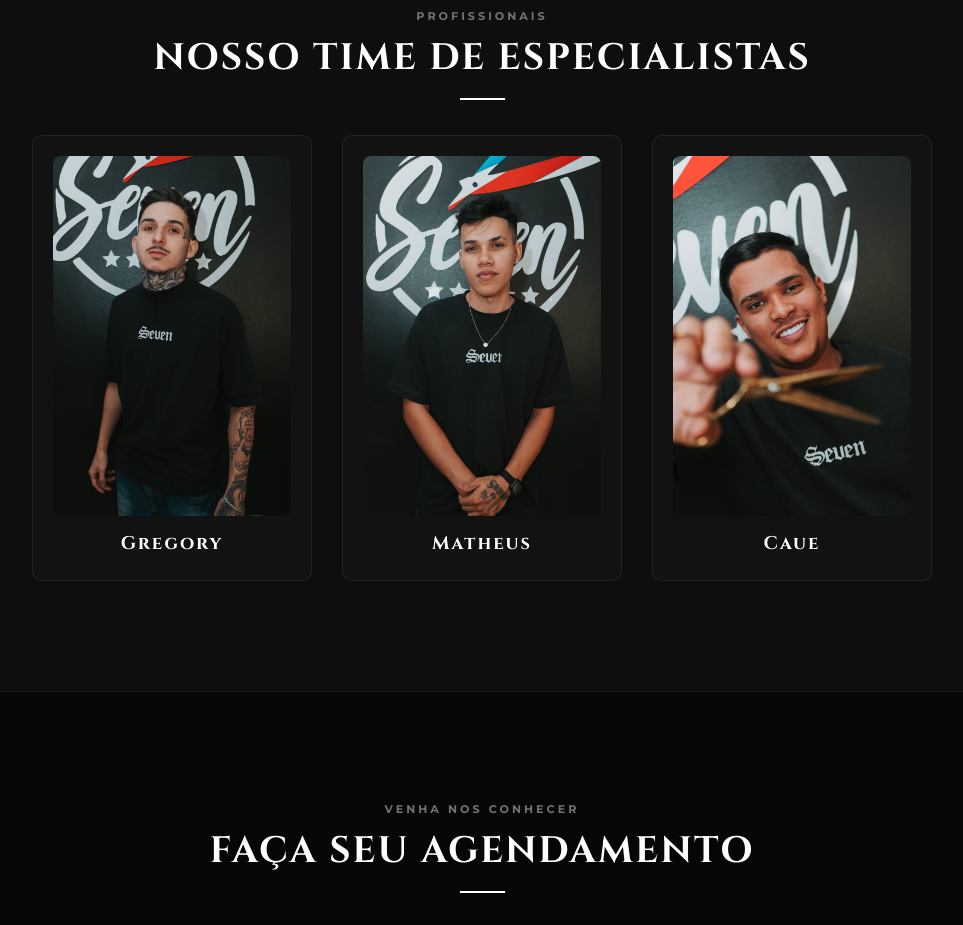
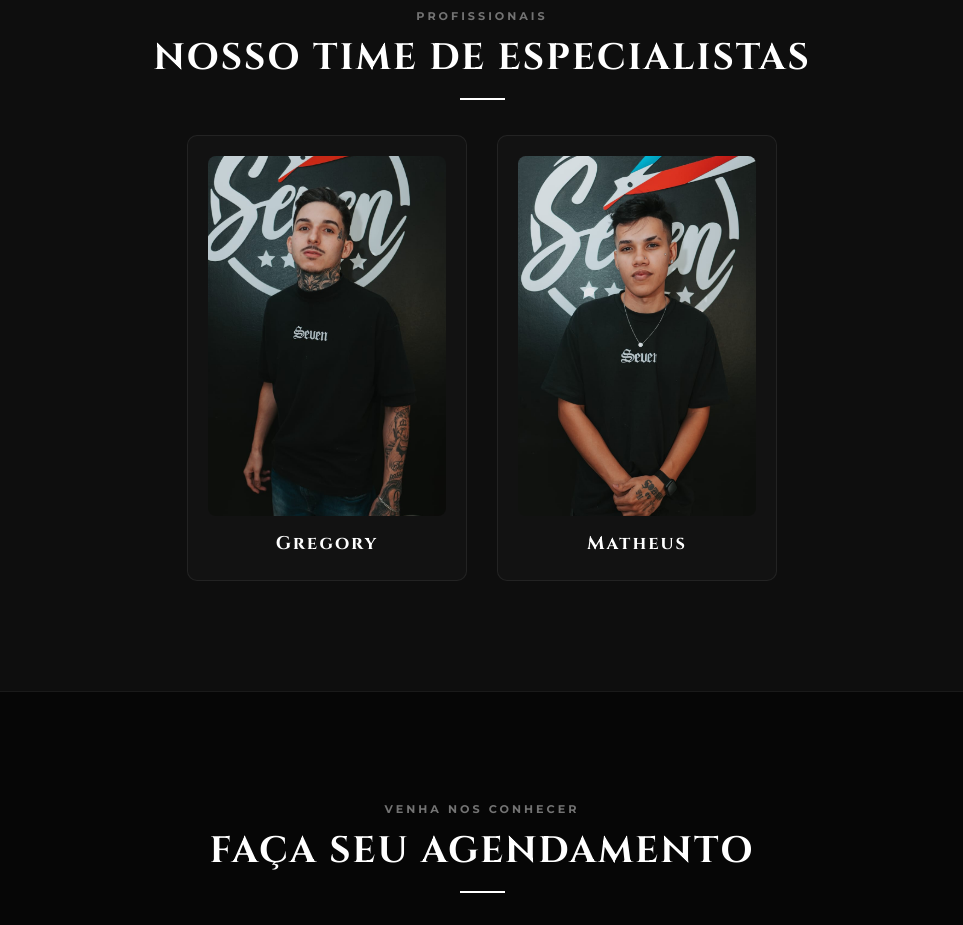
Before and after one commit to Gabrielly1309/seven-barbearia, a plain HTML site: page index.html in a window 1280 px wide. Shown: the part 4420-5345 px from the top of the page, without its empty margins (158-1121 px from the left). Drawn offline with Linux system fonts and the light colour scheme.

```diff
--- a/index.html
+++ b/index.html
@@ -234,12 +234,7 @@
                 <h3>Matheus</h3>
             </div>
 
-            <div class="card-equipe">
-                <div class="foto-container">
-                    <img src="imagens/barbeiro3.jpg" alt="Caue">
-                </div>
-                <h3>Caue</h3>
-            </div>
+
         </div>
     </section>
 
```
Also changed, not shown: imagens/instagram.jfif (added).
